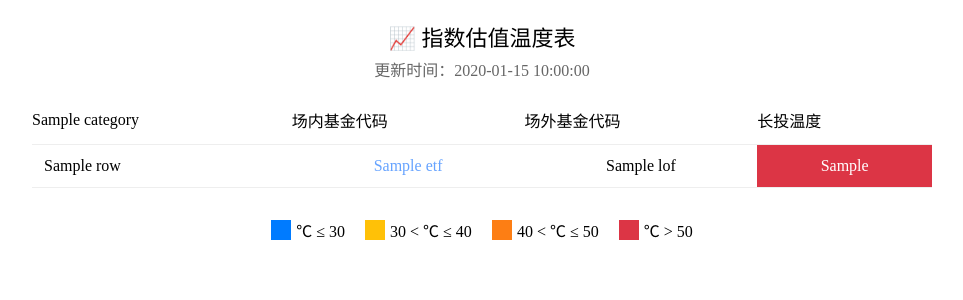
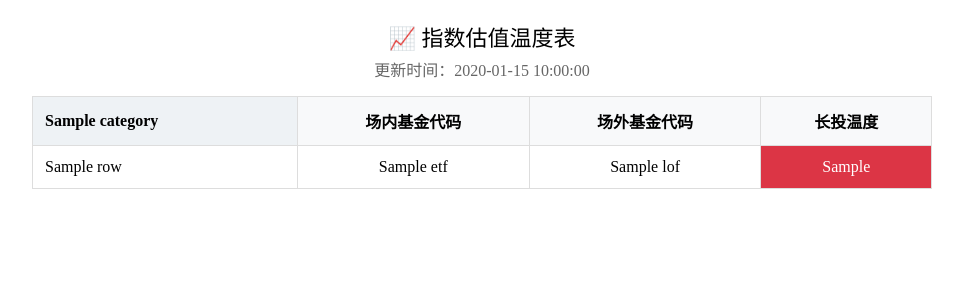
Before and after one commit to zysj8/valuation-dashboard, a Python web app: template templates/index.html in a window 1280 px wide. Shown: the top 300 px of the page, without its empty margins (158-1121 px from the left). Run offline with Jinja, Linux system fonts and the light colour scheme; the template is opened without the code that fills it: most values are stand-ins (such as "Sample title", 1, 10 or a date in 2020).

Commit message:
Update index.html

```diff
--- a/templates/index.html
+++ b/templates/index.html
@@ -10,19 +10,13 @@ body{font-family:Microsoft YaHei;margin:20px;background:#fff}
 .title{text-align:center;font-size:22px;margin-bottom:5px}
 .time{text-align:center;color:#666;margin-bottom:15px}
 table{width:100%;border-collapse:collapse;margin-bottom:20px}
-td,th{padding:12px;text-align:center;border-bottom:1px solid #eee}
-/* 分类表头样式 */
-.cate-header th{background:#fff;text-align:left;font-weight:normal;padding:12px 0;border-bottom:1px solid #eee}
-.cate-name{text-align:left;font-weight:bold}
-/* 温度颜色规则 */
+td,th{padding:12px;text-align:center;border:1px solid #ddd}
+th{background:#f8f9fa}
+.cate{background:#eef2f5;font-weight:bold;text-align:left}
 .blue{background:#007bff;color:white}
 .yellow{background:#ffc107}
 .orange{background:#fd7e14;color:white}
 .red{background:#dc3545;color:white}
-/* 图例样式 */
-.legend{display:flex;justify-content:center;gap:20px;margin-top:30px;flex-wrap:wrap}
-.legend-item{display:flex;align-items:center;gap:5px}
-.legend-box{width:20px;height:20px;display:inline-block}
 </style>
 </head>
 <body>
@@ -34,28 +28,21 @@ td,th{padding:12px;text-align:center;border-bottom:1px solid #eee}
 {% for r in rows %}
 {% if r.category != current_category %}
 {% set current_category = r.category %}
-        <!-- 每个分类单独的表头，和原图一致 -->
+
+<!-- 每个分类只显示一次标题 -->
 <table>
-          <thead>
-            <tr class="cate-header">
-              <th class="cate-name">{{ r.category }}</th>
+  <tr>
+    <th class="cate">{{ r.category }}</th>
     <th>场内基金代码</th>
     <th>场外基金代码</th>
     <th>{% if r.category == '行业指数' %}PB温度{% else %}长投温度{% endif %}</th>
   </tr>
-          </thead>
-          <tbody>
 {% endif %}
-    <!-- 指数数据行 -->
+
   <tr>
     <td style="text-align:left">{{ r.name }}</td>
-        <td style="color:#66a3ff">{{ r.etf }}</td>
+    <td>{{ r.etf }}</td>
     <td>{{ r.lof }}</td>
-        {% if r.type == 'pb' %}
-            <!-- 行业指数用蓝色显示PB温度 -->
-            <td class="blue">{{ r.lt }}</td>
-        {% else %}
-            <!-- 其他指数用温度颜色规则 -->
     {% if r.lt <= 30 %}
     <td class="blue">{{ r.lt }}</td>
     {% elif r.lt <= 40 %}
@@ -65,22 +52,13 @@ td,th{padding:12px;text-align:center;border-bottom:1px solid #eee}
     {% else %}
     <td class="red">{{ r.lt }}</td>
     {% endif %}
-        {% endif %}
   </tr>
+
 {% if loop.last or rows[loop.index].category != current_category %}
-        </tbody>
 </table>
 {% endif %}
 {% endfor %}
 
-<!-- 底部图例 -->
-<div class="legend">
-    <div class="legend-item"><span class="legend-box" style="background:#007bff"></span>℃ ≤ 30</div>
-    <div class="legend-item"><span class="legend-box" style="background:#ffc107"></span>30 < ℃ ≤ 40</div>
-    <div class="legend-item"><span class="legend-box" style="background:#fd7e14"></span>40 < ℃ ≤ 50</div>
-    <div class="legend-item"><span class="legend-box" style="background:#dc3545"></span>℃ > 50</div>
-</div>
-
 </div>
 </body>
 </html>
```
Lines whose indentation alone changed are shown as unchanged.
